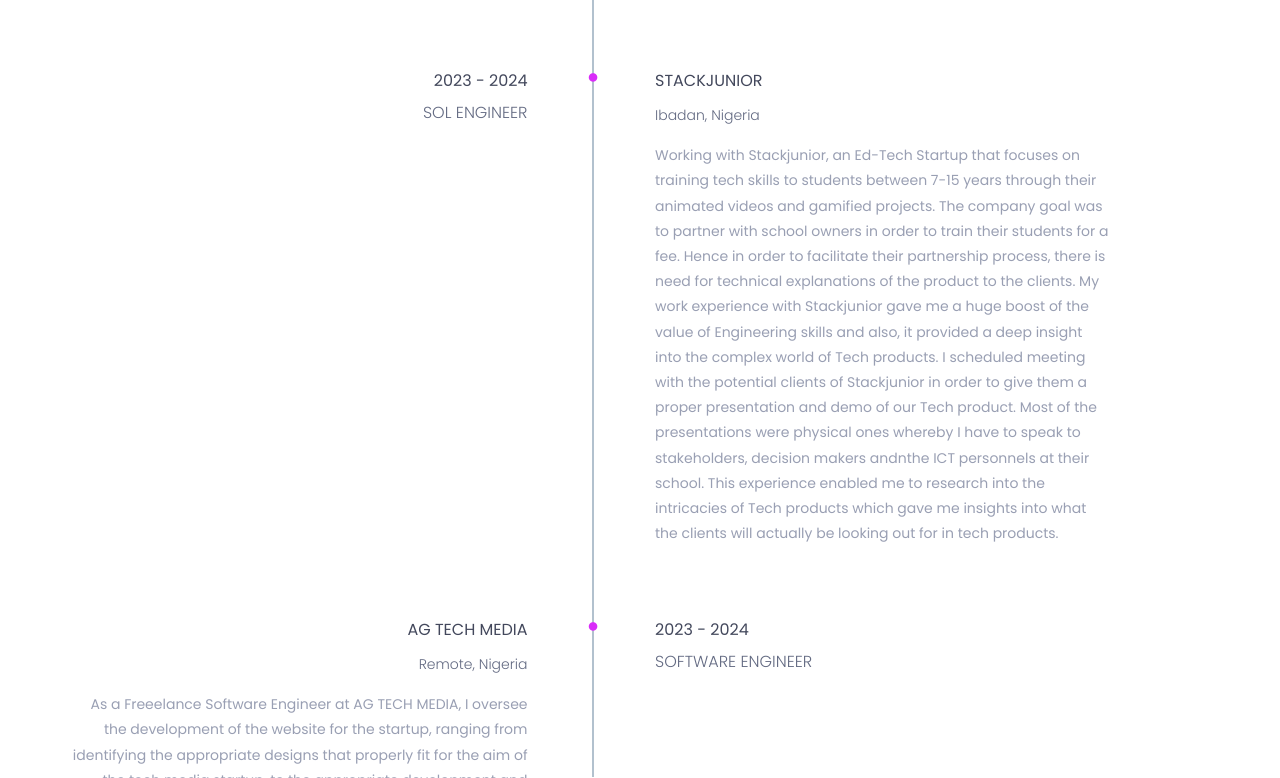
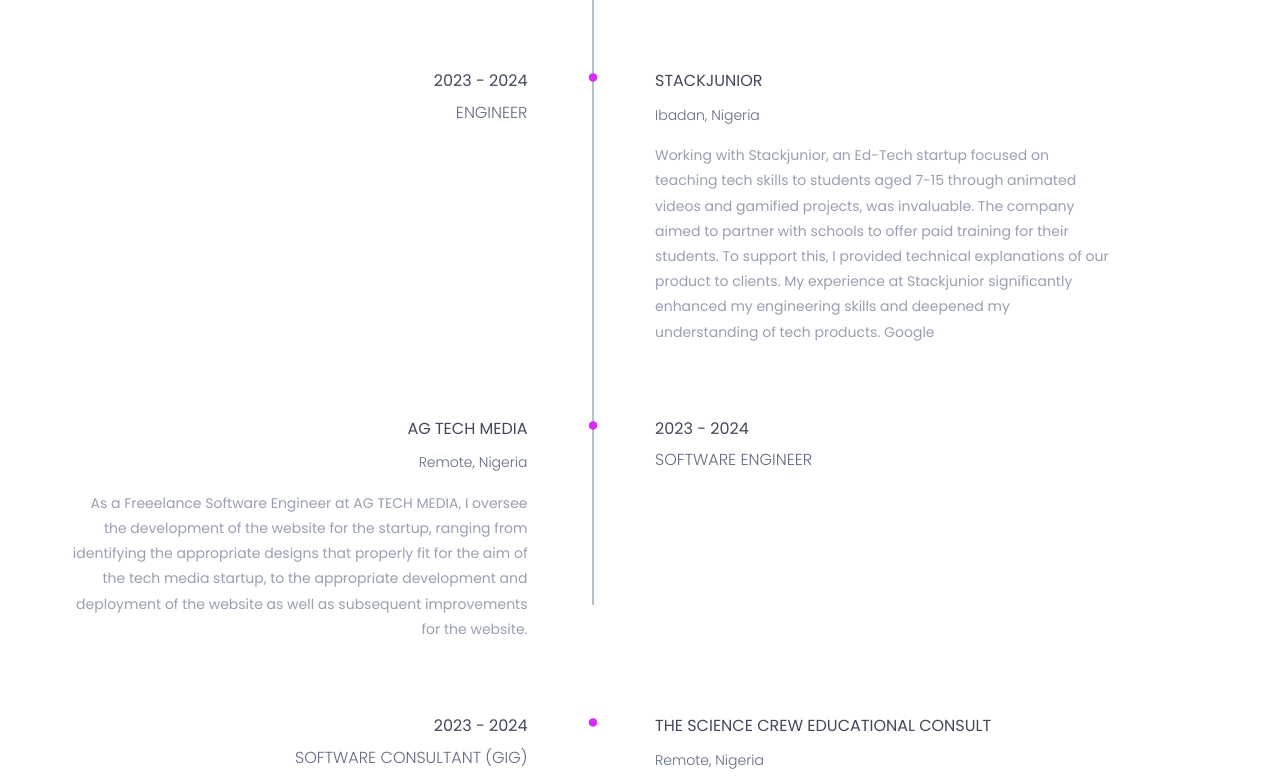
Before and after one commit to AbdulGoniyy/My-Coded-portfolio, a plain HTML site: page index.html in a window 1280 px wide. Shown: the part 3769-4547 px from the top of the page. Drawn offline with nearby package versions, Linux system fonts and the light colour scheme.

Commit message:
Update index.html

```diff
--- a/index.html
+++ b/index.html
@@ -226,7 +226,7 @@
 							<div class="single-horizontal-timeline">
 								<div class="experience-time">
 									<h2>2023</h2>
-									<h3>Frontend Bootcamp</h3>
+									<h3>Google Frontend Bootcamp</h3>
 								</div><!--/.experience-time-->
 								<div class="timeline-horizontal-border">
 									<i class="fa fa-circle" aria-hidden="true"></i>
@@ -407,7 +407,7 @@
 											<div class="col-md-5">
 												<div class="experience-time text-right">
 													<h2>2024 - Present</h2>
-													<h3>SFrontend Engineer (Remote)</h3>
+													<h3>Frontend Engineer (Remote)</h3>
 												</div><!--/.experience-time-->
 											</div><!--/.col-->
 											<div class="col-md-offset-1 col-md-5">
@@ -441,7 +441,7 @@
 											<div class="col-md-5">
 												<div class="experience-time text-right">
 													<h2>2023 - 2024</h2>
-													<h3>Sol Engineer</h3>
+													<h3>Engineer</h3>
 												</div><!--/.experience-time-->
 											</div><!--/.col-->
 											<div class="col-md-offset-1 col-md-5">
@@ -453,18 +453,19 @@
 														</h4>
 														<h5>Ibadan, Nigeria</h5>
 														<p class="description">
-															Working with Stackjunior, an Ed-Tech Startup that focuses on training tech skills to
-students between 7-15 years through their animated videos and gamified projects. The
-company goal was to partner with school owners in order to train their students for a
-fee. Hence in order to facilitate their partnership process, there is need for technical
-explanations of the product to the clients. My work experience with Stackjunior gave
-me a huge boost of the value of Engineering skills and also, it provided a deep insight
-into the complex world of Tech products. I scheduled meeting with the potential clients
-of Stackjunior in order to give them a proper presentation and demo of our Tech
-product. Most of the presentations were physical ones whereby I have to speak to
-stakeholders, decision makers andnthe ICT personnels at their school. This experience
-enabled me to research into the intricacies of Tech products which gave me insights into
-what the clients will actually be looking out for in tech products.
+														Working with Stackjunior, an Ed-Tech startup focused on teaching tech skills to students
+
+aged 7-15 through animated videos and gamified projects, was invaluable. The company
+
+aimed to partner with schools to offer paid training for their students. To support this, I
+
+provided technical explanations of our product to clients. My experience at Stackjunior
+
+significantly enhanced my engineering skills and deepened my understanding of tech
+
+products.
+
+Google
 														</p>
 													</div><!--/.timeline-content-->
 												</div><!--/.timeline-->
```
